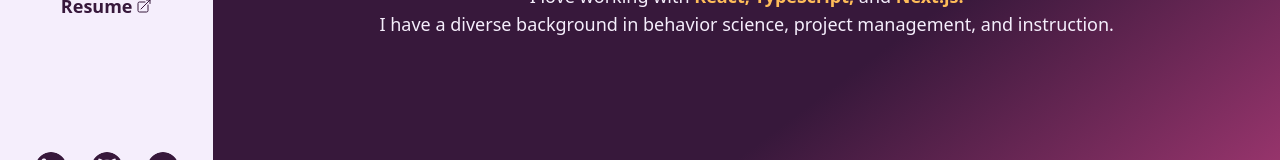
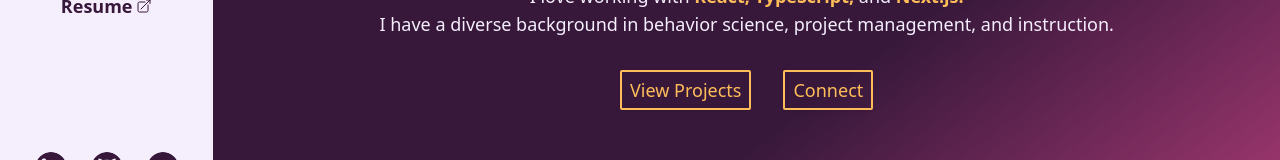
Before and after one commit to Danielle254/portfolio3, a Next.js app: page / in a window 1280 px wide. Shown: the part 568-728 px from the top of the page. Built offline with nearby package versions, Linux system fonts and the light colour scheme.

Commit message:
feat: add CTA buttons at bottom of hero section

```diff
--- a/src/app/About.jsx
+++ b/src/app/About.jsx
@@ -1,5 +1,6 @@
 import React from 'react'
 import { Caveat } from 'next/font/google'
+import Button from '@/components/Button';
 
 const caveat = Caveat({ subsets: ['latin'], weight: '400', variable: '--font-caveat' });
 
@@ -13,6 +14,22 @@ export default function About() {
       </div>
       <p className='text-md md:text-lg mt-8'>I love working with <span className='text-accent-orange font-bold'>React,</span> <span className='text-accent-orange font-bold'>TypeScript,</span> and <span className='text-accent-orange font-bold'>Next.js.</span></p>
       <p className='text-md md:text-lg'>I have a diverse background in behavior science, project management, and instruction.</p>
+      <div className='flex flex-row gap-8 justify-center mt-8'>
+        <Button
+          text='View Projects'
+          style='primary'
+          type='link'
+          destination='/#projects-section'
+          newWindow={false}
+        />
+        <Button
+          text='Connect'
+          style='primary'
+          type='button'
+          destination='/#projects-section'
+          newWindow={false}
+        />
+      </div>
     </div>
   )
 }
```
